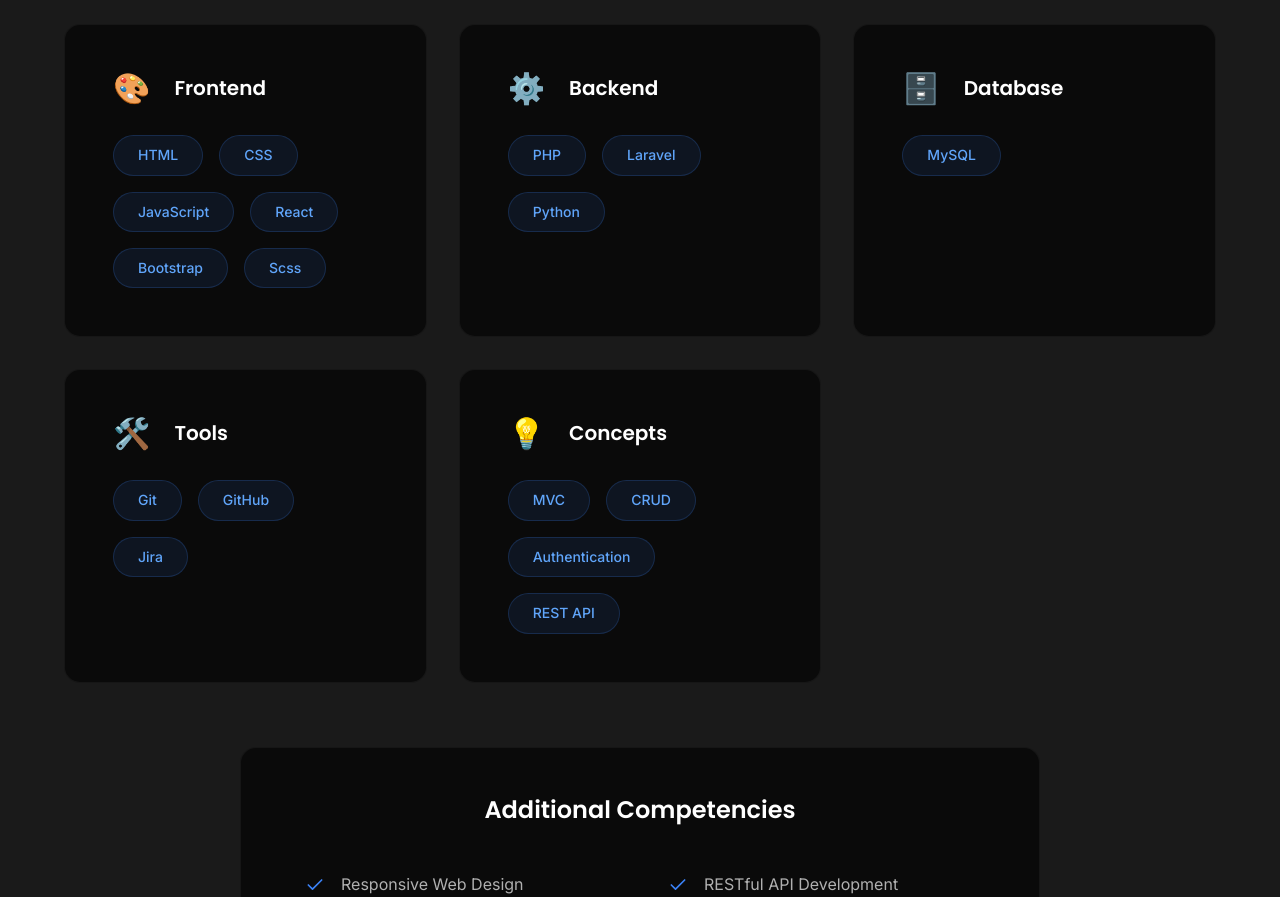
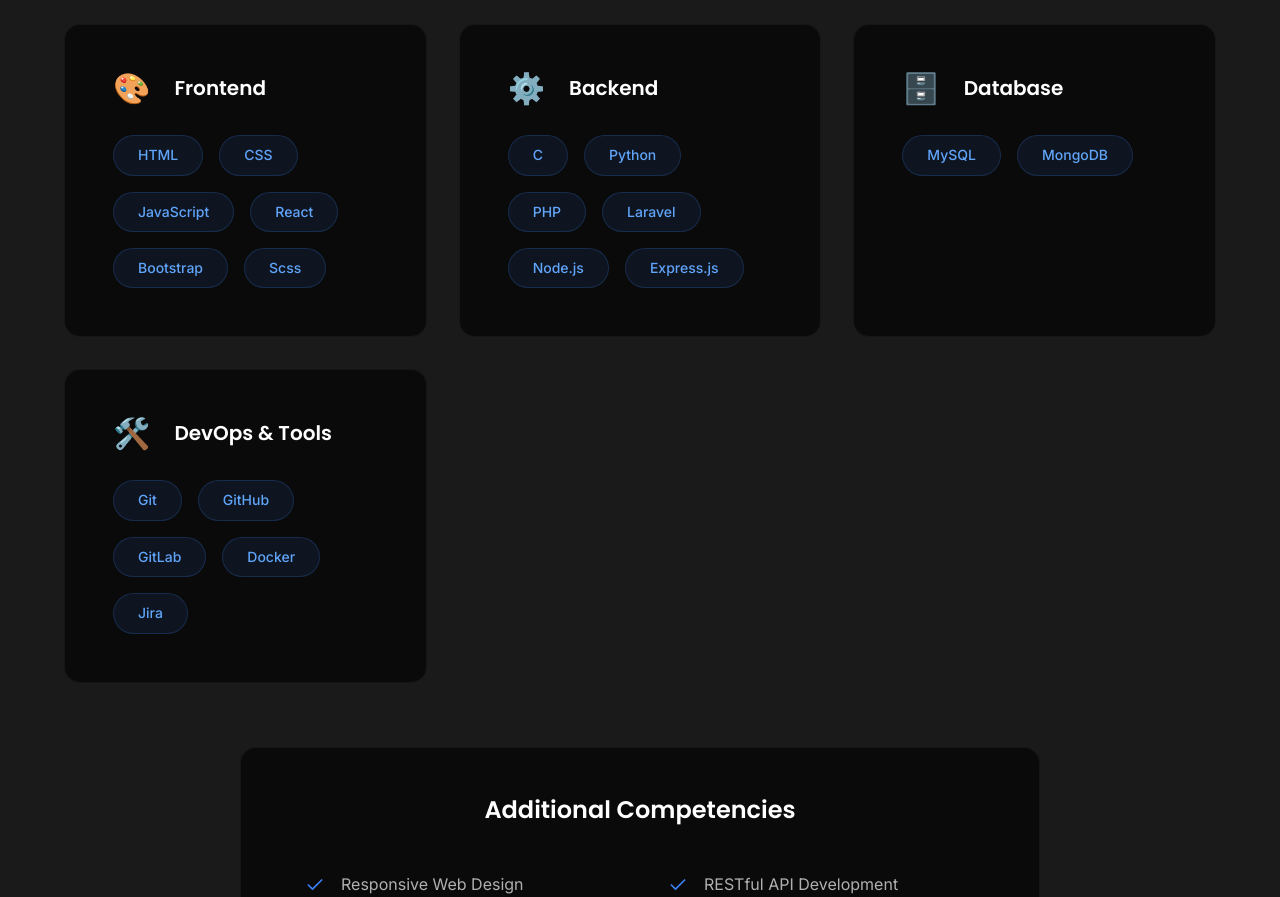
Before and after one commit to elmehdi05tabi/portfolio-, a React (Vite) app: page / in a window 1280 px wide. Shown: the part 1900-2797 px from the top of the page. Built offline with nearby package versions, Linux system fonts and the light colour scheme.

Commit message:
add experience

```diff
--- a/src/App.jsx
+++ b/src/App.jsx
@@ -43,7 +43,7 @@
                 <Skills />
                 <Projects />
                 <Education />
-                {/* <Experience /> */}
+                <Experience />
                 <Contact />
             </main>
             <Footer />
--- a/src/components/Contact.jsx
+++ b/src/components/Contact.jsx
@@ -161,7 +161,7 @@
                         </div>
 
                         <div className="cv-download">
-                            <a href="/El_Mehdi_tabi.pdf" download className="btn btn-gold">
+                            <a href="/El_Mehdi_Tabi.pdf" download className="btn btn-gold">
                                 <svg
                                     width="20"
                                     height="20"
--- a/src/components/Experience.jsx
+++ b/src/components/Experience.jsx
@@ -29,48 +29,18 @@
     // TODO: Replace with your actual experience
     const experiences = [
         {
-            type: 'Academic Project',
-            title: 'Full Stack E-Commerce Development',
-            organization: 'University Project',
-            period: '2023 - 2024',
+            type: 'Internship',
+            title: 'Full Stack Developer & Teams Lead',
+            organization: 'CEFP ',
+            period: '3 Months',
             description:
-                'Developed a complete e-commerce platform as part of final year project, implementing both frontend and backend functionalities.',
-            technologies: ['React', 'Laravel', 'MySQL', 'REST API'],
+                'Responsible for a development team creating an ERP system for the multi-site management of a vocational training center. Full-stack development in PHP and design of a scalable database including registration management, course scheduling, and financial tracking.',
+            technologies: ['PHP', 'Tailwind CSS', 'MySQL', 'Git', 'GitHub'],
             achievements: [
-                'Implemented user authentication and authorization',
-                'Created admin dashboard for product management',
-                'Integrated payment gateway',
-                'Achieved 95% project grade',
-            ],
-        },
-        {
-            type: 'Personal Project',
-            title: 'Social Media Platform',
-            organization: 'Self-Learning',
-            period: '2023',
-            description:
-                'Built a social networking application to practice full stack development skills and learn new technologies.',
-            technologies: ['React', 'PHP', 'MySQL', 'JavaScript'],
-            achievements: [
-                'Implemented real-time features',
-                'Created responsive UI/UX design',
-                'Deployed on cloud hosting',
-                'Gained 100+ test users',
-            ],
-        },
-        {
-            type: 'Freelance',
-            title: 'Portfolio & Business Websites',
-            organization: 'Various Clients',
-            period: '2022 - Present',
-            description:
-                'Developed custom websites for small businesses and individual clients, focusing on responsive design and user experience.',
-            technologies: ['HTML', 'CSS', 'JavaScript', 'PHP', 'WordPress'],
-            achievements: [
-                'Completed 5+ client projects',
-                'Maintained 100% client satisfaction',
-                'Improved SEO rankings for clients',
-                'Ongoing maintenance and support',
+                'Implemented user authentication and authorizationLed a development team to design and implement a centralized ERP system for the CEFP vocational training center.',
+                'Architected a scalable relational database supporting multi-center management and high data integrity.',
+                'Coordinated project tasks using Agile/Scrum practices and Jira, ensuring timely delivery of project milestones.',
+                'Built real-time financial analytics dashboards to monitor budgets, expenses, and operational performance.',
             ],
         },
     ]
--- a/src/components/Navbar.jsx
+++ b/src/components/Navbar.jsx
@@ -28,7 +28,7 @@
         { id: 'skills', label: 'Skills' },
         { id: 'projects', label: 'Projects' },
         { id: 'education', label: 'Education' },
-        // { id: 'experience', label: 'Experience' },
+        { id: 'experience', label: 'Experience' },
         { id: 'contact', label: 'Contact' },
     ]
 
--- a/src/components/Skills.jsx
+++ b/src/components/Skills.jsx
@@ -35,22 +35,17 @@
         {
             title: 'Backend',
             icon: '⚙️',
-            skills: ['PHP', 'Laravel', 'Python'],
+            skills: ['C', 'Python', 'PHP', 'Laravel', 'Node.js', 'Express.js'],
         },
         {
             title: 'Database',
             icon: '🗄️',
-            skills: ['MySQL'],
+            skills: ['MySQL','MongoDB'],
         },
         {
-            title: 'Tools',
+            title: 'DevOps & Tools',
             icon: '🛠️',
-            skills: ['Git', 'GitHub', 'Jira'],
-        },
-        {
-            title: 'Concepts',
-            icon: '💡',
-            skills: ['MVC', 'CRUD', 'Authentication', 'REST API'],
+            skills: ['Git', 'GitHub', 'GitLab','Docker', 'Jira'],
         },
     ]
 
```
Also changed, not shown: 2 other files (tests, documents, lock files or other folders).
